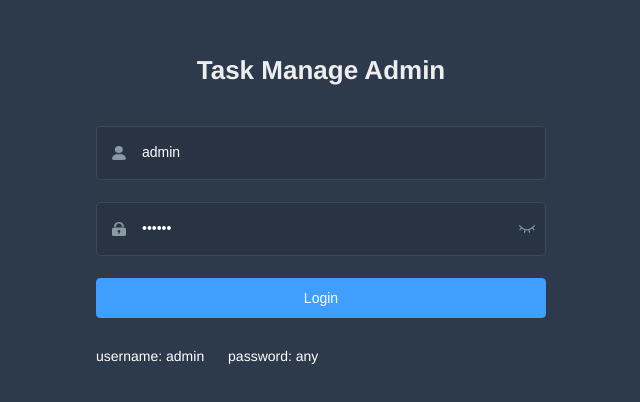
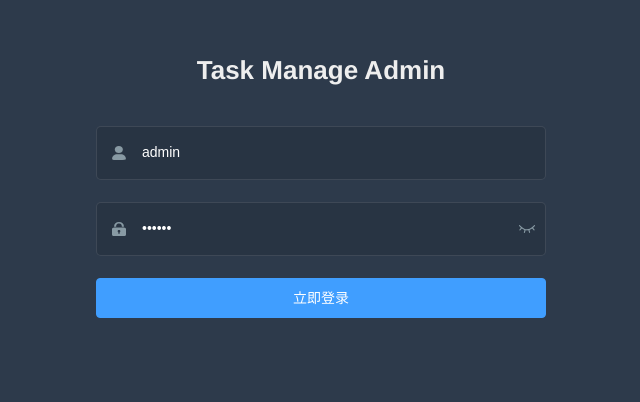
Before and after one commit to dianjiu/job-plus-vue, a Vue app: page /#/login in a window 1280 px wide. Shown: the part 104-506 px from the top of the page, without its empty margins (319-959 px from the left). Built offline with nearby package versions, Linux system fonts and the light colour scheme.

Commit message:
优化接口路径

```diff
--- a/mock/table.js
+++ b/mock/table.js
@@ -13,7 +13,7 @@ const data = Mock.mock({
 
 module.exports = [
   {
-    url: '/task-manage-vue/table/list',
+    url: '/table/list',
     type: 'get',
     response: config => {
       const items = data.items
--- a/mock/user.js
+++ b/mock/user.js
@@ -13,7 +13,7 @@ const users = {
     roles: ['admin'],
     introduction: 'I am a super administrator',
     avatar: 'https://wpimg.wallstcn.com/f778738c-e4f8-4870-b634-56703b4acafe.gif',
-    name: 'Super Admin'
+    name: '点九'
   },
   'editor-token': {
     roles: ['editor'],
@@ -26,7 +26,7 @@ const users = {
 module.exports = [
   // user login
   {
-    url: '/task-manage-vue/user/login',
+    url: '/user/login',
     type: 'post',
     response: config => {
       const { username } = config.body
@@ -49,7 +49,7 @@ module.exports = [
 
   // get user info
   {
-    url: '/task-manage-vue/user/info\.*',
+    url: '/user/info\.*',
     type: 'get',
     response: config => {
       const { token } = config.query
@@ -72,7 +72,7 @@ module.exports = [
 
   // user logout
   {
-    url: '/task-manage-vue/user/logout',
+    url: '/user/logout',
     type: 'post',
     response: _ => {
       return {
--- a/src/api/table.js
+++ b/src/api/table.js
@@ -2,7 +2,7 @@ import request from '@/utils/request'
 
 export function getList(params) {
   return request({
-    url: '/task-manage-vue/table/list',
+    url: '/table/list',
     method: 'get',
     params
   })
--- a/src/api/user.js
+++ b/src/api/user.js
@@ -2,7 +2,7 @@ import request from '@/utils/request'
 
 export function login(data) {
   return request({
-    url: '/task-manage-vue/user/login',
+    url: '/user/login',
     method: 'post',
     data
   })
@@ -10,7 +10,7 @@ export function login(data) {
 
 export function getInfo(token) {
   return request({
-    url: '/task-manage-vue/user/info',
+    url: '/user/info',
     method: 'get',
     params: { token }
   })
@@ -18,7 +18,7 @@ export function getInfo(token) {
 
 export function logout() {
   return request({
-    url: '/task-manage-vue/user/logout',
+    url: '/user/logout',
     method: 'post'
   })
 }
--- a/src/layout/components/Navbar.vue
+++ b/src/layout/components/Navbar.vue
@@ -16,7 +16,7 @@
               Home
             </el-dropdown-item>
           </router-link>
-          <a target="_blank" href="https://github.com/dianjiu/task-manage-vue/">
+          <a target="_blank" href="https://github.com/dianjiu/task-manage-vue">
             <el-dropdown-item>Github</el-dropdown-item>
           </a>
           <a target="_blank" href="https://dianjiu.github.io/vue-element-admin-site/#/">
--- a/src/layout/components/Sidebar/SidebarItem.vue
+++ b/src/layout/components/Sidebar/SidebarItem.vue
@@ -51,7 +51,7 @@ export default {
     }
   },
   data() {
-    // To fix https://github.com/dianjiu/task-manage-vue/issues/237
+    // To fix https://github.com/dianjiu/issues/237
     // TODO: refactor with render function
     this.onlyOneChild = null
     return {}
--- a/src/views/dashboard/index.vue
+++ b/src/views/dashboard/index.vue
@@ -1,6 +1,6 @@
 <template>
   <div class="dashboard-container">
-    <div class="dashboard-text">name: {{ name }}</div>
+    <div class="dashboard-text">你好: {{ name }}，欢迎使用task-manage定时任务管理系统</div>
   </div>
 </template>
 
--- a/src/views/login/index.vue
+++ b/src/views/login/index.vue
@@ -41,12 +41,7 @@
         </span>
       </el-form-item>
 
-      <el-button :loading="loading" type="primary" style="width:100%;margin-bottom:30px;" @click.native.prevent="handleLogin">Login</el-button>
-
-      <div class="tips">
-        <span style="margin-right:20px;">username: admin</span>
-        <span> password: any</span>
-      </div>
+      <el-button :loading="loading" type="primary" style="width:100%;margin-bottom:30px;" @click.native.prevent="handleLogin">立即登录</el-button>
 
     </el-form>
   </div>
@@ -192,18 +187,6 @@ $light_gray:#eee;
     overflow: hidden;
   }
 
-  .tips {
-    font-size: 14px;
-    color: #fff;
-    margin-bottom: 10px;
-
-    span {
-      &:first-of-type {
-        margin-right: 16px;
-      }
-    }
-  }
-
   .svg-container {
     padding: 6px 5px 6px 15px;
     color: $dark_gray;
```
Also changed, not shown: data/img/dashboard.png (added), data/img/login.png (added).
